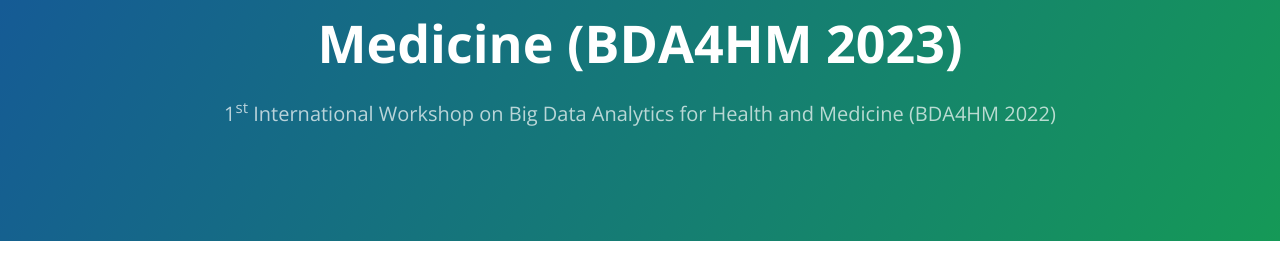
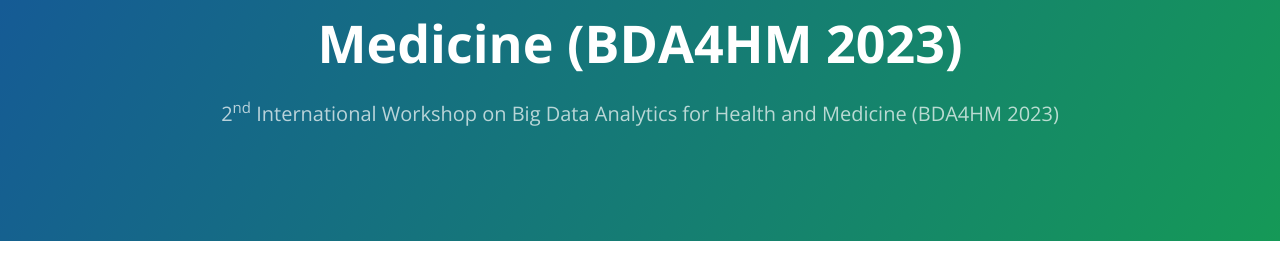
Before and after one commit to bda4hm/bda4hm.github.io, a Jekyll site: the page built from index.md, in a window 1280 px wide and 900 px high. Shown: the part 154-433 px from the top of the window. Built offline with Jekyll 4.4.1, drawn with Linux system fonts in a browser that asks for light colours; our own code applies the rules of GitHub Pages for plain Markdown files.

Commit message:
Update _config.yml

```diff
--- a/_config.yml
+++ b/_config.yml
@@ -1,5 +1,5 @@
 title: Big Data Analytics for Health and Medicine
-description: 1<sup>st</sup> International Workshop on Big Data Analytics for Health and Medicine (BDA4HM 2022)
+description: 2<sup>nd</sup> International Workshop on Big Data Analytics for Health and Medicine (BDA4HM 2023)
 show_downloads: false
 google_analytics:
 theme: jekyll-theme-cayman
```
